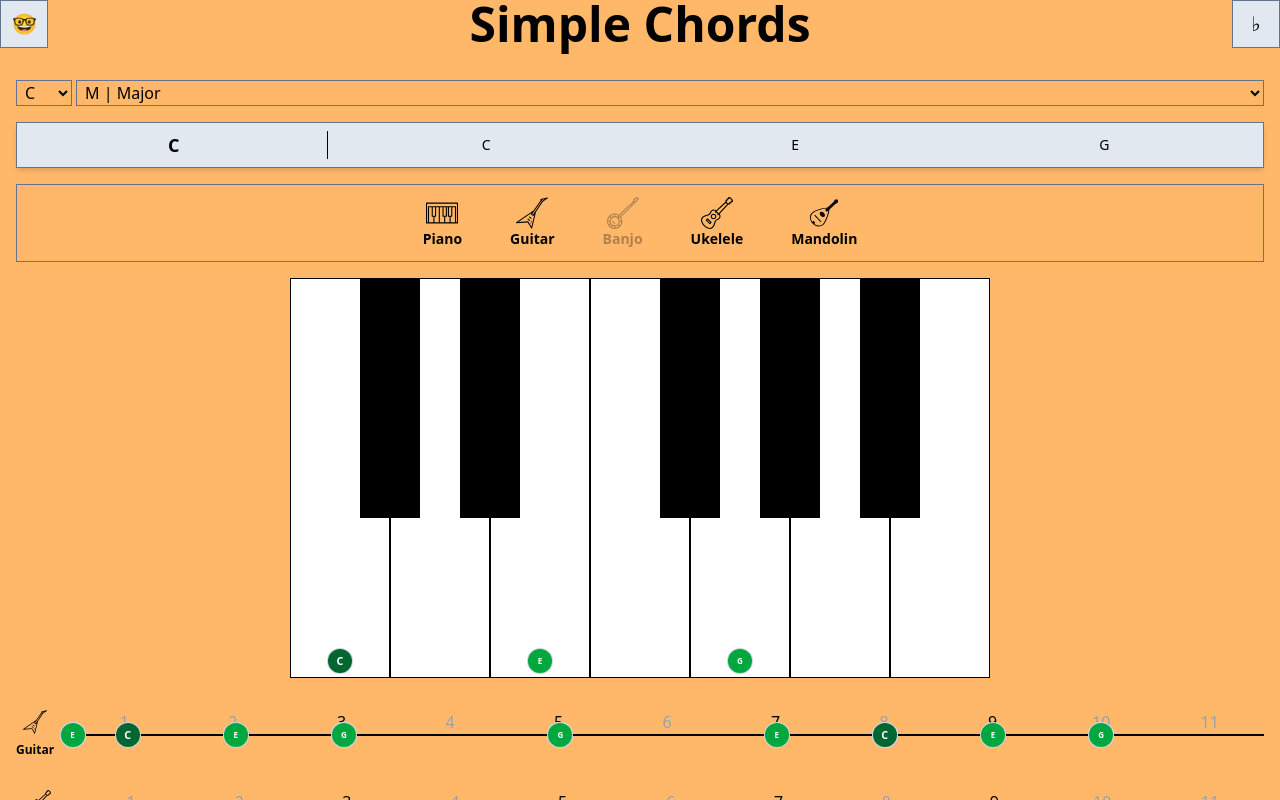
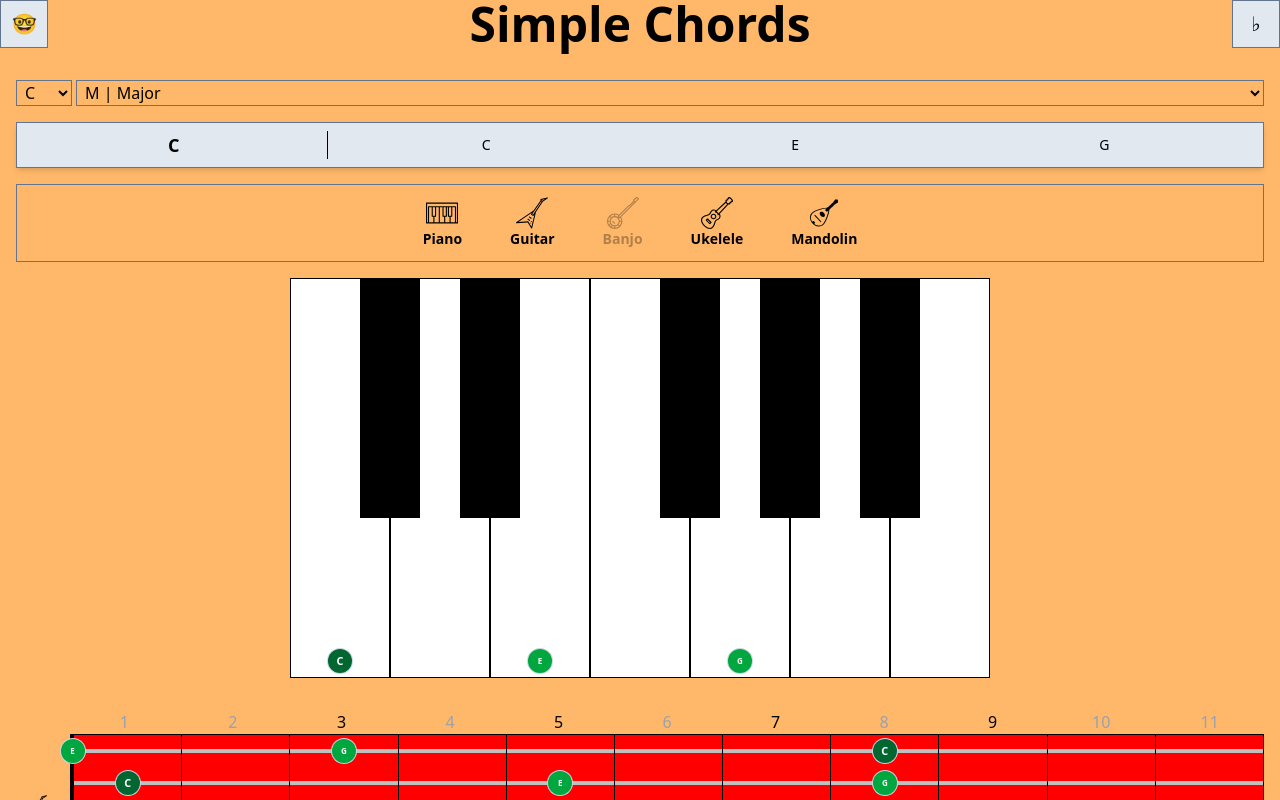
Before and after one commit to kylemichaelsullivan/simple-chords, a React (Vite) app: page / in a window 1280 px wide. Shown: the top 800 px of the page. Built offline with nearby package versions, Linux system fonts and the light colour scheme.

Commit message:
FIX: String => FretString

```diff
--- a/src/index.css
+++ b/src/index.css
@@ -46,14 +46,14 @@ select {
 	background-color: var(--fretboard-color);
 }
 
-.String,
+.FretString,
 .DroneString {
 	position: relative;
 	height: 2rem;
 	min-height: 1rem;
 }
 
-.String::after,
+.FretString::after,
 .DroneString::before,
 .DroneString::after {
 	position: absolute;
@@ -62,7 +62,7 @@ select {
 	transform: translateY(-50%);
 }
 
-.String::after,
+.FretString::after,
 .DroneString::after {
 	background-color: silver;
 	width: 100%;
@@ -126,11 +126,11 @@ select {
 	--fretboard-color: #f5f5dc;
 }
 
-.Banjo .String:nth-child(4) .Fret {
+.Banjo .FretString:nth-child(4) .Fret {
 	border-bottom-width: 1px;
 }
 
-.Banjo .String:nth-child(4) .Fret:nth-child(n + 7) {
+.Banjo .FretString:nth-child(4) .Fret:nth-child(n + 7) {
 	border-bottom-width: 0;
 }
 
```
